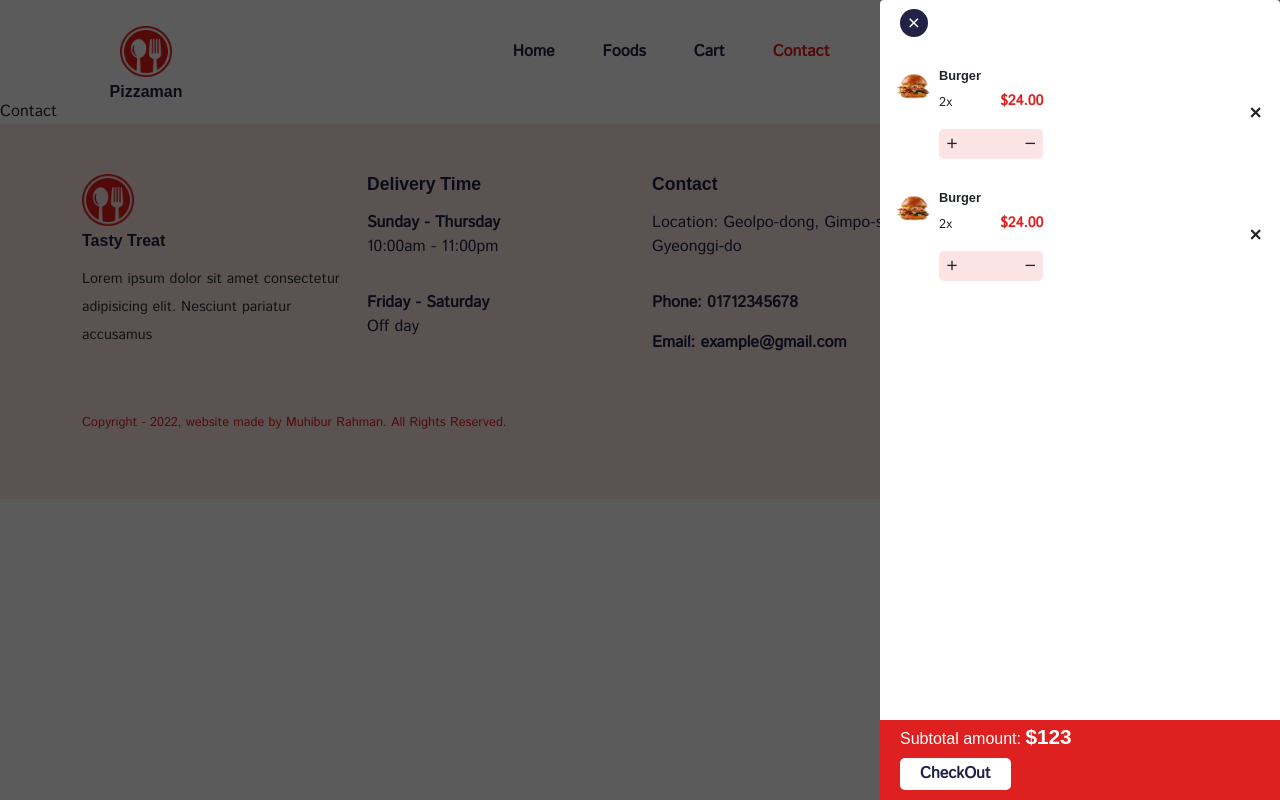
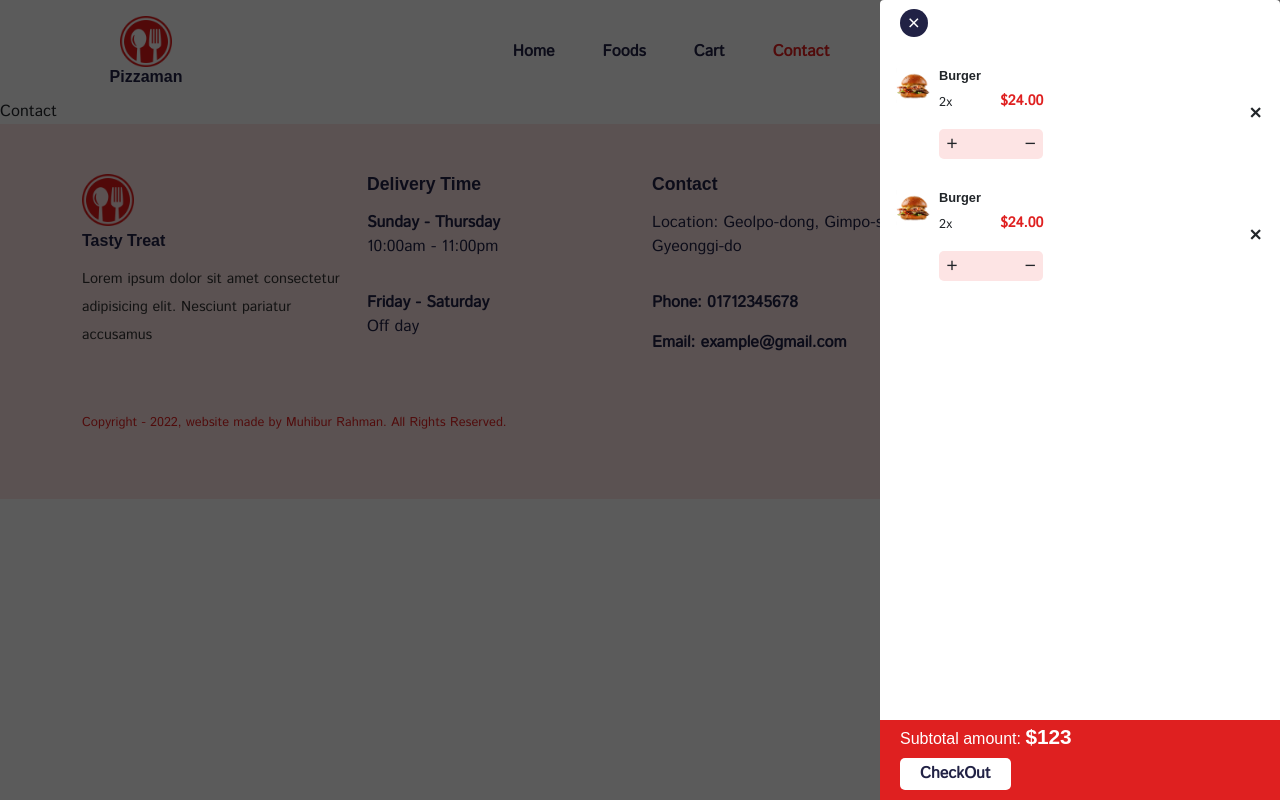
Before and after one commit to rara-record/pizzaman, a React (Create React App) app: page /contact in a window 1280 px wide. Built offline with nearby package versions, Linux system fonts and the light colour scheme; a web font is replaced by a local one.

Commit message:
[design] 로고 이름 수정

```diff
--- a/src/style.css
+++ b/src/style.css
@@ -71,12 +71,13 @@ ol {
     text-align: center;
     cursor: pointer; }
     .header .logo h1 {
-      margin-top: -20px;
+      margin-top: -50px;
       margin-bottom: 0;
       font-size: 1rem;
       color: #212245; }
     .header .logo img {
       width: calc(100% - 60%);
+      margin-top: -50px;
       object-fit: contain; }
   .header .navigation .menu a {
     font-size: 1rem;
@@ -123,8 +124,7 @@ ol {
 
 @media only screen and (max-width: 992px) {
   .header .logo h1 {
-    font-size: 0.8rem;
-    margin-top: -15px; }
+    font-size: 0.8rem; }
   .header .logo img {
     width: calc(100% - 70%); }
   .header .navigation {
@@ -181,9 +181,9 @@ ol {
     height: 80px;
     line-height: 80px; }
     .header .logo h1 {
-      margin-top: -55px; }
+      margin-top: -44px; }
     .header .logo img {
-      margin-top: -70px !important; } }
+      margin-top: -50px !important; } }
 
 .footer {
   padding: 50px 0;
--- a/src/styles/common/_header.scss
+++ b/src/styles/common/_header.scss
@@ -8,7 +8,7 @@
     cursor: pointer;
 
     h1 {
-      margin-top: -20px;
+      margin-top: -50px;
       margin-bottom: 0;
       font-size: 1rem;
       color: #212245;
@@ -16,6 +16,7 @@
 
     img {
       width: calc(100% - 60%);
+      margin-top: -50px;
       object-fit: contain;
     }
   }
@@ -89,7 +90,6 @@
     .logo {
       h1 {
         font-size: 0.8rem;
-        margin-top: -15px;
       }
 
       img {
@@ -172,11 +172,11 @@
 
     .logo {
       h1 {
-        margin-top: -55px;
+        margin-top: -44px;
       }
 
       img {
-        margin-top: -70px !important;
+        margin-top: -50px !important;
       }
     }
   }
```
Also changed, not shown: 1 other file (tests, documents, lock files or other folders).
